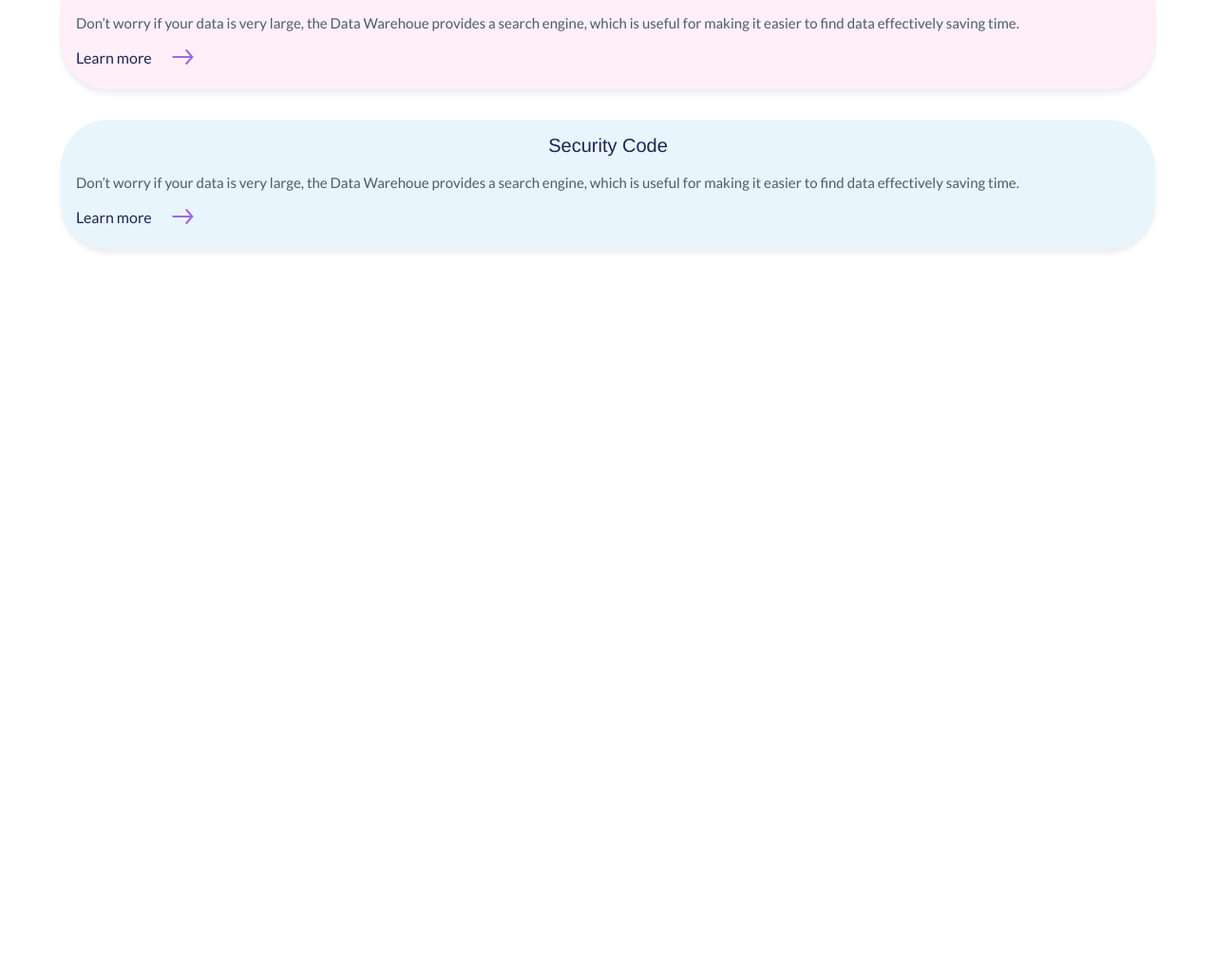
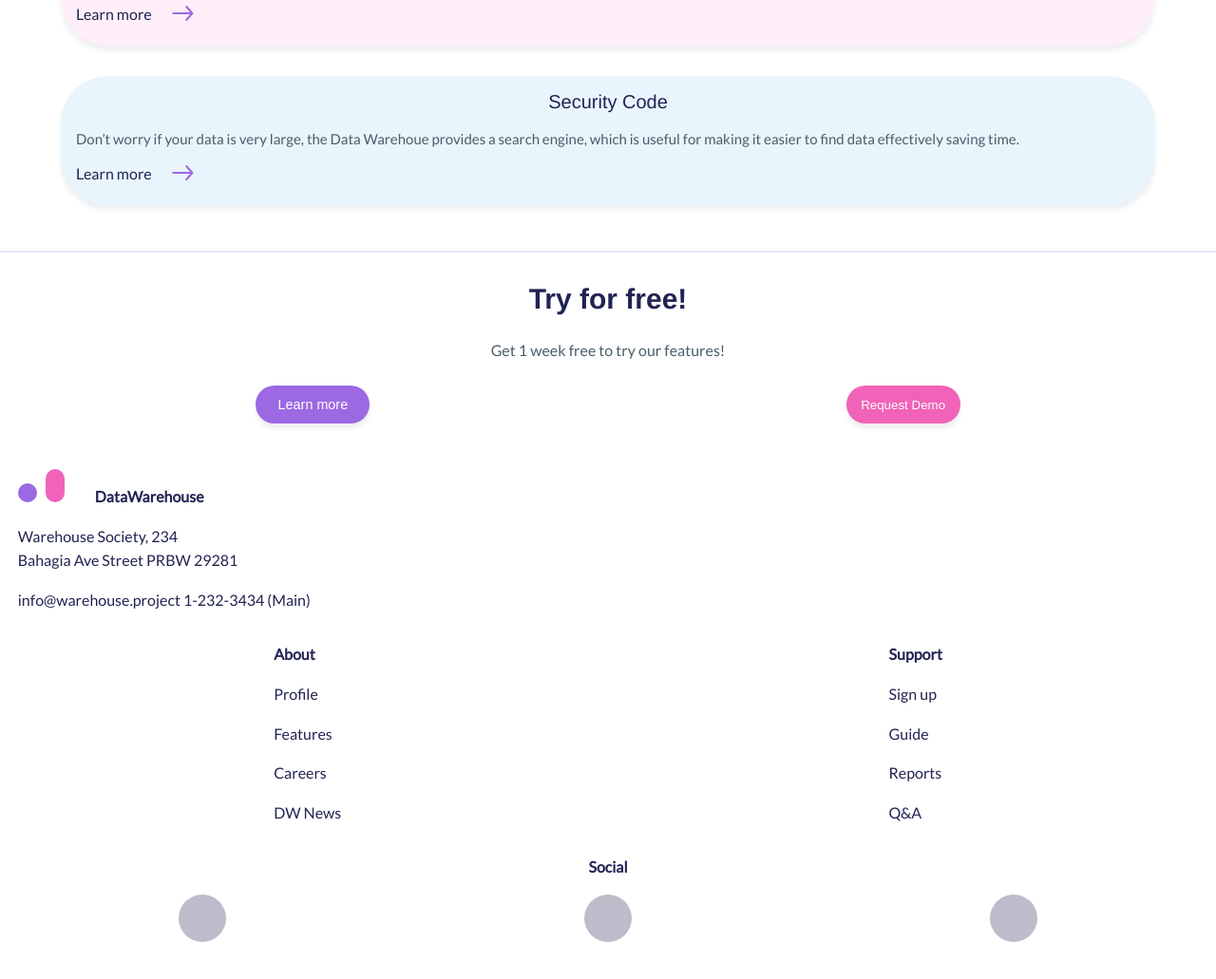
Before and after one commit to clintonhays/miniproject, a plain HTML site: page index.html in a window 1280 px wide. Shown: the part 1725-2756 px from the top of the page at 95% size. Before the commit the page ends 2019 px from the top, so only its background shows below. Drawn offline with Linux system fonts and the light colour scheme.

Commit message:
style footer

```diff
--- a/index.html
+++ b/index.html
@@ -10,8 +10,7 @@
     <!-- Start Top Nav -->
     <nav class="nav">
       <div class="logo">
-        <div class="logo_rectangle1"></div>
-        <div class="logo_rectangle2"></div>
+        <img src="images/Logo.svg" alt="comapny logo" />
       </div>
       <ul class="menu">
         <li class="menu__item"><a class="menu__item_link" href="#help">Help</a></li>
@@ -43,7 +42,7 @@
         </p>
       </div>
       <div class="bannerButtons">
-        <button class="bannerButton__learnMore">Learn more</button>
+        <button class="learnMoreButton">Learn more</button>
         <button class="demoButton">
           Request Demo
           <div class="demoButton__arrow">
@@ -79,7 +78,6 @@
         </p>
       </div>
       <div class="features__search">
-        <!-- <img class="features__search_bgImg" src="images/Rectangle 39.png" alt="" /> -->
         <div class="features__search_img"></div>
         <div class="features__search_header">Search Data</div>
         <p class="features__search_text">
@@ -150,13 +148,13 @@
     <!-- End Testimonials Section -->
 
     <!-- Start Footer -->
-    <!-- <footer class="footer">
+    <footer class="footer">
       <div class="footer__title">
         <h2 class="footer__title_header">Try for free!</h2>
         <p class="footer__title_text">Get 1 week free to try our features!</p>
       </div>
       <div class="footer__buttons">
-        <div class="footer__buttons_learnMore">Learn more</div>
+        <button class="learnMoreButton">Learn more</button>
         <button class="demoButton">
           Request Demo
           <div class="demoButton__arrow">
@@ -167,37 +165,45 @@
         </button>
       </div>
       <div class="footer__contact">
-        <div class="footer__contact_branding">
+        <div class="footer__branding">
           <div class="logo">
-            <div class="logo_rectangle1"></div>
-            <div class="logo_rectangle2"></div>
+            <img src="images/Logo.svg" alt="comapny logo" />
           </div>
+          <p class="footer__branding_name">DataWarehouse</p>
         </div>
         <div class="footer__contact_info">
-          <p class="footer__contact_info_text1">Warehouse Society, 234 Bahagia Ave Street PRBW 29281</p>
+          <p class="footer__contact_info_text1">
+            Warehouse Society, 234 <br />
+            Bahagia Ave Street PRBW 29281
+          </p>
           <p class="footer__contact_info_text2">info@warehouse.project 1-232-3434 (Main)</p>
         </div>
       </div>
+      <div class="footer__about__help">
         <div class="footer__about">
-        <p class="footer__about_header"><a href="#">About</a></p>
+          <p class="footer__about_header">About</p>
           <p class="footer__about_item"><a href="#">Profile</a></p>
           <p class="footer__about_item"><a href="#">Features</a></p>
           <p class="footer__about_item"><a href="#">Careers</a></p>
           <p class="footer__about_item"><a href="#">DW News</a></p>
         </div>
         <div class="footer__help">
-        <p class="footer__help_header"><a href="#">Support</a></p>
+          <p class="footer__help_header">Support</p>
           <p class="footer__help_item"><a href="#">Sign up</a></p>
           <p class="footer__help_item"><a href="#">Guide</a></p>
           <p class="footer__help_item"><a href="#">Reports</a></p>
           <p class="footer__help_item"><a href="#">Q&A</a></p>
         </div>
+      </div>
       <div class="footer__social">
+        <p class="footer__social_header">Social</p>
+        <div class="footer__social_linksWrapper">
           <div class="footer__social_link"></div>
           <div class="footer__social_link"></div>
           <div class="footer__social_link"></div>
         </div>
-    </footer> -->
+      </div>
+    </footer>
     <!-- End Footer -->
   </body>
 </html>
--- a/scss/base/_base.scss
+++ b/scss/base/_base.scss
@@ -10,6 +10,16 @@ body {
   box-sizing: border-box;
 }
 
-// * {
-//   border: 1px solid red;
-// }
+//
+// Links
+//
+
+a {
+  text-decoration: none;
+  color: $dark-blue;
+  font-family: $Lato;
+
+  a:visited {
+    color: $dark-blue;
+  }
+}
--- a/scss/components/_buttons.scss
+++ b/scss/components/_buttons.scss
@@ -39,32 +39,5 @@
 //
 
 .bannerButtons {
-  display: flex;
-  justify-content: space-around;
-  margin-top: 1.5em;
-  margin-left: 18.75px;
-  margin-right: 18.75px;
-
-  .bannerButton__learnMore {
-    width: 120px;
-    height: 40px;
-    border: none;
-    border-radius: 50px;
-    background-color: $purple;
-    font-size: 0.9em;
-    color: white;
-    box-shadow: 0px 5px 5px rgba(75, 93, 104, 0.1);
-    cursor: pointer;
-  }
-
-  .demoButton {
-    width: 120px;
-    height: 40px;
-    border: none;
-    background: $pink;
-    color: white;
-    box-shadow: 0px 5px 5px rgba(75, 93, 104, 0.1);
-    border-radius: 50px;
-    cursor: pointer;
-  }
+  @include mobileButtons;
 }
--- a/scss/components/_nav.scss
+++ b/scss/components/_nav.scss
@@ -12,6 +12,7 @@ nav {
 
 .logo {
   @include logoGroup;
+  margin-right: 1em;
 }
 
 // Menu
@@ -23,7 +24,6 @@ nav {
 
   .menu__item {
     list-style-type: none;
-    padding-left: 10px;
 
     .menu__item_link {
       color: #212353;
--- a/scss/components/_sections.scss
+++ b/scss/components/_sections.scss
@@ -35,8 +35,7 @@
 .features {
   width: 90%;
   margin: 0 auto;
-  margin-top: 8em;
-  // text-align: center;
+  margin-top: 5em;
 
   .features__title {
     text-align: center;
@@ -69,4 +68,83 @@
 .features__security {
   @include featuresBase(rgba(45, 156, 219, 0.1));
   @include featuresContent(security);
+  margin-bottom: 3em;
 }
+
+//
+// Footer
+//
+
+.footer__title {
+  border-top: 2px solid rgba(156, 105, 226, 0.2);
+  padding-top: 2em;
+  text-align: center;
+
+  .footer__title_header {
+    margin-top: 0;
+    @include sectionHeader;
+  }
+
+  .footer__title_text {
+    @include sectionCopy;
+  }
+}
+
+.footer__buttons {
+  @include mobileButtons;
+}
+
+.footer__branding {
+  margin: 0 auto;
+  margin-top: 3em;
+  margin-left: 18.75px;
+  display: flex;
+  gap: 1em;
+
+  .footer__branding_name {
+    @include footerCopy;
+    font-weight: bold;
+  }
+}
+
+.footer__contact_info {
+  width: 62%;
+  margin-left: 18.75px;
+  @include footerCopy;
+
+  .footer__contact_info_text1 {
+    margin-top: 0;
+  }
+}
+
+.footer__about__help {
+  display: flex;
+  justify-content: space-around;
+  @include footerCopy;
+
+  .footer__about_header,
+  .footer__help_header {
+    font-weight: bold;
+  }
+}
+
+.footer__social {
+  .footer__social_header {
+    @include footerCopy;
+    font-weight: bold;
+    text-align: center;
+  }
+
+  .footer__social_linksWrapper {
+    margin-bottom: 3em;
+    display: flex;
+    justify-content: space-around;
+
+    .footer__social_link {
+      width: 50px;
+      height: 50px;
+      border-radius: 50%;
+      background-color: rgba(33, 35, 83, 0.3);
+    }
+  }
+}
--- a/scss/utilities/_mixins.scss
+++ b/scss/utilities/_mixins.scss
@@ -30,6 +30,40 @@
 
   .logo_rectangle2 {
     @include logo_rectangle2();
+  }
+}
+
+//
+// Buttons
+//
+
+@mixin mobileButtons {
+  display: flex;
+  justify-content: space-around;
+  margin-top: 1.5em;
+  margin-left: 18.75px;
+  margin-right: 18.75px;
+
+  .learnMoreButton {
+    width: 120px;
+    height: 40px;
+    border: none;
+    border-radius: 50px;
+    background-color: $purple;
+    font-size: 0.9em;
+    color: white;
+    box-shadow: 0px 5px 5px rgba(75, 93, 104, 0.1);
+    cursor: pointer;
+  }
+  .demoButton {
+    width: 120px;
+    height: 40px;
+    border: none;
+    background: $pink;
+    color: white;
+    box-shadow: 0px 5px 5px rgba(75, 93, 104, 0.1);
+    border-radius: 50px;
+    cursor: pointer;
   }
 }
 
@@ -120,6 +154,13 @@
   line-height: 160%;
 }
 
+@mixin footerCopy {
+  font-family: $Lato;
+  font-size: 16px;
+  color: $dark-blue;
+  line-height: 160%;
+}
+
 //
 // Features
 //
```
Also changed, not shown: css/styles.css, images/Logo.svg (added), 1 other file. Lines whose indentation alone changed are shown as unchanged.
